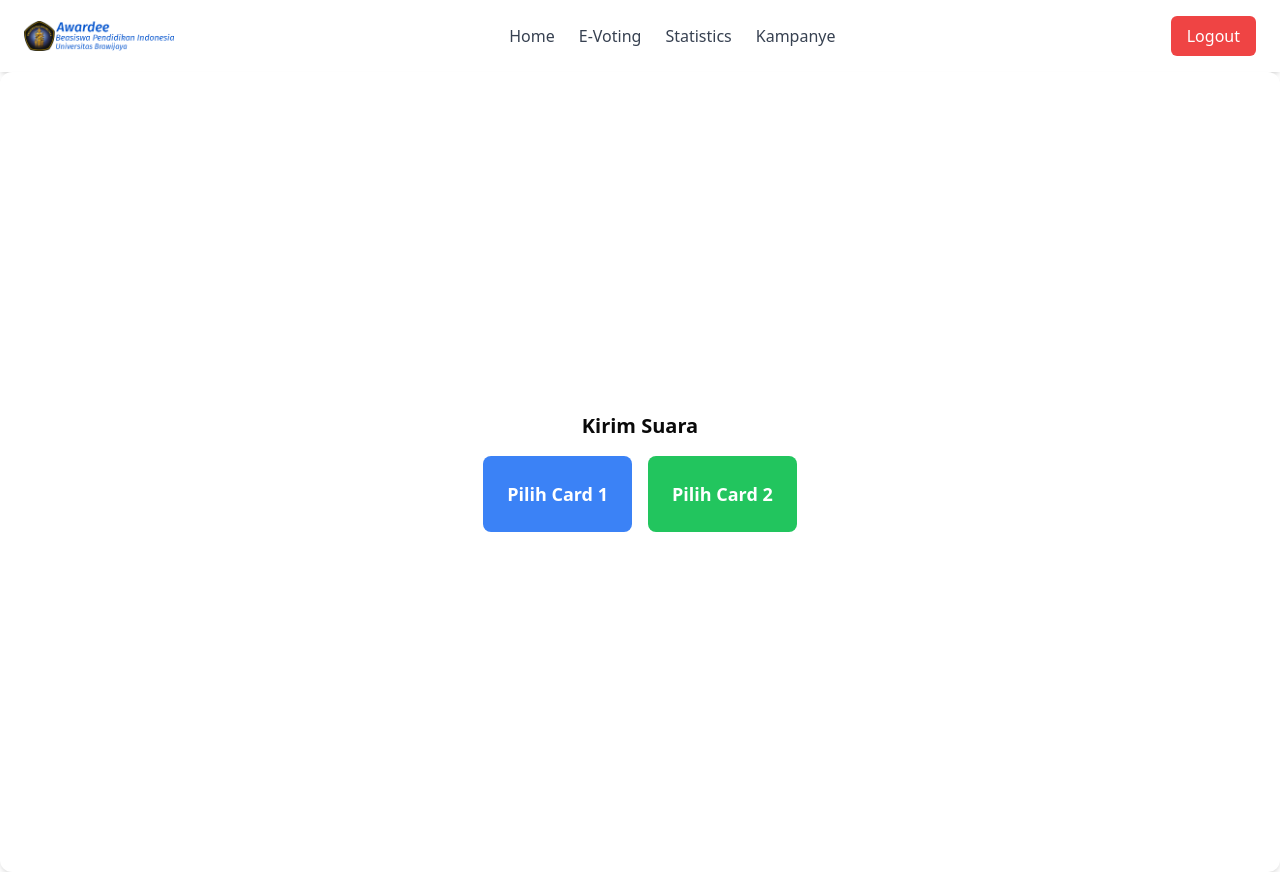
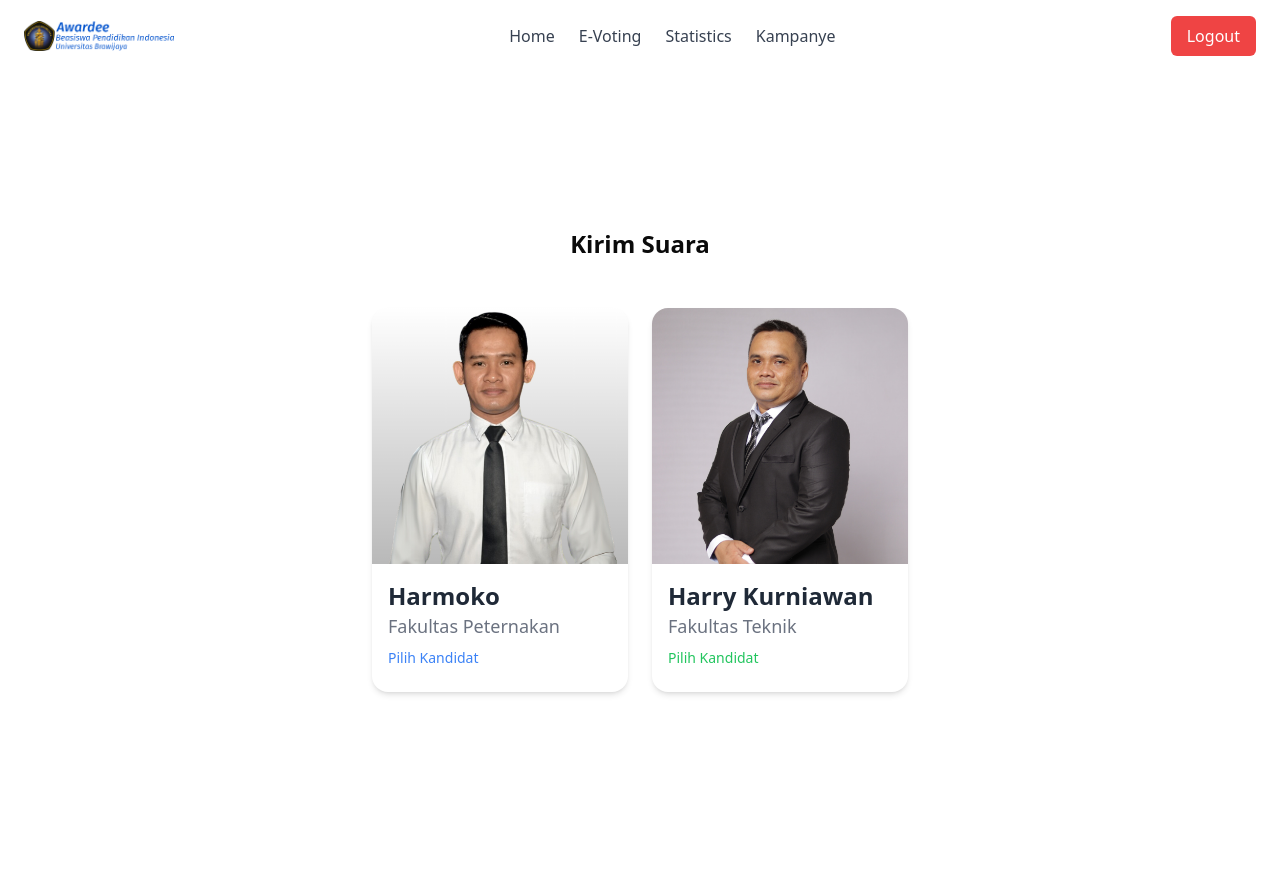
Before and after one commit to azkalbhqi/E-Voting-BPIUB, a Next.js app: page /vote in a window 1280 px wide. Built offline with nearby package versions, Linux system fonts and the light colour scheme; no server answers; the database is empty; sample sign-in values are in the browser's storage.

Commit message:
Commit: Pemilihan sstart

```diff
--- a/package.json
+++ b/package.json
@@ -21,7 +21,7 @@
     "react-dom": "^19.0.0",
     "react-icons": "^5.5.0",
     "recharts": "^2.15.1",
-    "sweetalert2": "^11.17.2",
+    "sweetalert2": "^11.19.1",
     "tailwind-merge": "^3.0.2",
     "tailwindcss-animate": "^1.0.7"
   },
--- a/src/app/dashboard/page.tsx
+++ b/src/app/dashboard/page.tsx
@@ -29,19 +29,19 @@ export default function Home() {
           </div> */}
           <div className="text-center">
             <h1 className="text-5xl font-semibold tracking-tight text-balance text-gray-900 sm:text-7xl">
-              Kampanye Lurah BPI UB 4.0
+              Pemilihan Lurah BPI UB 4.0
             </h1>
             <p className="mt-8 text-lg font-medium text-pretty text-gray-500 sm:text-xl/8">
               Siapkan Regenerasi untuk Majukan Generasi
             </p>
             <div className="mt-10 flex items-center justify-center gap-x-6">
               <Link
-                href="/a"
+                href="/kampanye"
                 className="rounded-md bg-indigo-600 px-3.5 py-2.5 text-sm font-semibold text-white shadow-xs hover:bg-indigo-500 focus-visible:outline-2 focus-visible:outline-offset-2 focus-visible:outline-indigo-600"
               >
                 Lihat Kampanye
               </Link>
-              <Link href="/kampanye" className="text-sm/6 font-semibold text-gray-900">
+              <Link href="/vote" className="text-sm/6 font-semibold text-gray-900">
                 Vote Lurah <span aria-hidden="true">→</span>
               </Link>
             </div>
--- a/src/app/page.tsx
+++ b/src/app/page.tsx
@@ -29,7 +29,7 @@ export default function Home() {
           </div>
           <div className="text-center">
             <h1 className="text-5xl font-semibold tracking-tight text-balance text-gray-900 sm:text-7xl">
-              Kampanye Lurah BPI UB 4.0
+              Pemilihan Lurah BPI UB 4.0
             </h1>
             <p className="mt-8 text-lg font-medium text-pretty text-gray-500 sm:text-xl/8">
               Siapkan Regenerasi untuk Majukan Generasi
--- a/src/app/statistics/page.tsx
+++ b/src/app/statistics/page.tsx
@@ -9,7 +9,7 @@ import { Card, CardContent, CardHeader, CardTitle } from "@/components/ui/card";
 export default function VoteStatistics() {
   const [vote1Count, setVote1Count] = useState(0);
   const [vote2Count, setVote2Count] = useState(0);
-  const [vote3Count, setVote3Count] = useState(0);
+  // const [vote3Count, setVote3Count] = useState(0);
   const maxVotes = 290; // Ubah sesuai kebutuhan
 
   useEffect(() => {
@@ -24,13 +24,13 @@ export default function VoteStatistics() {
           const data = doc.data();
           if (data.vote == 1) countVote1++;
           if (data.vote == 2) countVote2++;
-          if (data.vote == 3) countVote3++;
+          // if (data.vote == 3) countVote3++;
 
         });
 
         setVote1Count(countVote1);
         setVote2Count(countVote2);
-        setVote3Count(countVote3);
+        // setVote3Count(countVote3);
       } catch (error) {
         console.error("Error fetching votes:", error);
       }
@@ -44,7 +44,7 @@ export default function VoteStatistics() {
   const chartData = [
     { name: "Vote 1", value: vote1Count },
     { name: "Vote 2", value: vote2Count },
-    { name: "Vote 3", value: vote3Count },
+    // { name: "Vote 3", value: vote3Count },
   ];
 
   return (
--- a/src/app/util/Navbar/index.tsx
+++ b/src/app/util/Navbar/index.tsx
@@ -39,10 +39,10 @@ const Navbar = () => {
             <Link href="/" className="text-gray-700 hover:text-blue-500">Home</Link>
           </li>
           <li>
-            <Link href="/a" className="text-gray-700 hover:text-blue-500">E-Voting</Link>
+            <Link href="/vote" className="text-gray-700 hover:text-blue-500">E-Voting</Link>
           </li>
           <li>
-            <Link href="/a" className="text-gray-700 hover:text-blue-500">Statistics</Link>
+            <Link href="/statistics" className="text-gray-700 hover:text-blue-500">Statistics</Link>
           </li>
           {/* <li>
             <Link href="/daftar-lurah" className="text-gray-700 hover:text-blue-500">Daftar Lurah</Link>
--- a/src/app/vote/page.tsx
+++ b/src/app/vote/page.tsx
@@ -5,19 +5,22 @@ import { useRouter } from 'next/navigation';
 import { doc, getDoc, setDoc } from 'firebase/firestore';
 import { db, auth } from '../../lib/firebase';
 import { onAuthStateChanged, User } from 'firebase/auth';
+import Image from 'next/image';
+import Swal from 'sweetalert2';
+
 
 export default function VotePage() {
   const router = useRouter();
   const [message, setMessage] = useState('');
   const [user, setUser] = useState<User | null>(null);
   const [hasVoted, setHasVoted] = useState(false);
+  const [namaCalonDipilih, setNamaCalonDipilih] = useState('');
 
   useEffect(() => {
     const unsubscribe = onAuthStateChanged(auth, async (currentUser) => {
       if (currentUser) {
         setUser(currentUser);
 
-        // Cek apakah user sudah memberikan suara
         const voteRef = doc(db, 'vote1', currentUser.uid);
         const voteSnap = await getDoc(voteRef);
 
@@ -33,54 +36,115 @@ export default function VotePage() {
     return () => unsubscribe();
   }, [router]);
 
-  const handleVote = async (vote: string) => {
+  const handleVote = async (vote: string, candidateName: string) => {
     if (!user) return setMessage('❌ Anda harus login terlebih dahulu.');
     if (hasVoted) return setMessage('❌ Anda sudah memberikan suara.');
 
+    const result = await Swal.fire({
+      title: `Yakin memilih ${candidateName}?`,
+      text: "Pilihan tidak bisa diubah setelah dikirim.",
+      icon: 'question',
+      showCancelButton: true,
+      confirmButtonColor: '#3085d6',
+      cancelButtonColor: '#d33',
+      confirmButtonText: 'Ya, pilih!',
+      cancelButtonText: 'Batal',
+    });
+
+    if (!result.isConfirmed) return;
+
     try {
-      // Simpan data voting dengan UID sebagai document ID
       await setDoc(doc(db, 'vote1', user.uid), {
         userId: user.uid,
-        vote, // Menyimpan pilihan (1 atau 2)
+        vote,
         timestamp: new Date(),
       });
-
+      setNamaCalonDipilih(candidateName);
+      await Swal.fire('Terkirim!', 'Pilihan Anda sudah dicatat.', 'success');
+      setHasVoted(true);
       setMessage('✅ Data berhasil dikirim!');
-      setHasVoted(true);
     } catch (error) {
-      setMessage(`❌ Error: ${(error as Error).message}`);
+      Swal.fire('Gagal!', `Terjadi kesalahan: ${(error as Error).message}`, 'error');
     }
   };
 
+
+
   return (
-    <div className="flex flex-col h-screen items-center justify-center p-6 bg-white rounded-xl shadow-md space-y-4">
-      <h2 className="text-xl font-bold">Kirim Suara</h2>
+    <div className="flex flex-col min-h-screen items-center justify-center p-6 bg-white space-y-6">
+      <h2 className="text-2xl font-bold text-center">Kirim Suara</h2>
+
       {user ? (
         hasVoted ? (
-          <h1 className="text-green-500 font-semibold">✅ Kamu sudah memilih, terima kasih!</h1>
+          <div className="text-center space-y-4 animate-fade-in">
+            <div className="text-5xl">✅</div>
+            <h2 className="text-2xl font-bold text-green-600">Terima kasih telah memilih!</h2>
+            <p className="text-gray-600 text-lg">Suaramu telah tercatat dan berarti.</p>
+
+            <div className="mt-6">
+              <span className="inline-block bg-green-100 text-green-800 px-4 py-2 rounded-full text-sm font-medium">
+                Kamu memilih: <strong>{namaCalonDipilih}</strong>
+              </span>
+            </div>
+          </div>
         ) : (
-          <div className="grid grid-cols-2 gap-4">
-            {/* Card 1 */}
-            <div
-              onClick={() => handleVote('1')}
-              className="cursor-pointer p-6 bg-blue-500 text-white rounded-lg text-center hover:bg-blue-600 transition"
-            >
-              <h3 className="text-lg font-bold">Pilih Card 1</h3>
+          <div className="flex flex-col md:flex-row gap-6 py-6 flex-wrap justify-center">
+            {/* Paslon 1 */}
+            <div onClick={() => handleVote('1', 'Harmoko')} className="group cursor-pointer">
+              <div className="bg-white shadow-md hover:shadow-xl transition-shadow rounded-2xl overflow-hidden w-64">
+                <div className="relative w-full h-64">
+                  <Image src="/assets/1.png" alt="Paslon 1" fill className="object-cover" />
+                  <div className="absolute inset-0 bg-black/40 opacity-0 group-hover:opacity-100 transition-opacity flex flex-col items-center justify-center text-white text-center p-4">
+                    <h2 className="text-xl font-bold">Harmoko</h2>
+                    <p className="text-sm mt-1">Fakultas Peternakan</p>
+                  </div>
+                </div>
+                <div className="p-4">
+                  <h3 className="text-2xl font-semibold text-gray-800 group-hover:text-blue-600 transition-colors">
+                    Harmoko
+                  </h3>
+                  <p className="text-lg text-gray-500">Fakultas Peternakan</p>
+                  <div className="flex items-center justify-between">
+                    <p className="text-sm py-2 text-blue-500 group-hover:text-base transition-all">
+                      Pilih Kandidat
+                    </p>
+                    <p className="text-2xl hidden group-hover:flex transition-all">🗳️</p>
+                  </div>
+                </div>
+              </div>
             </div>
 
-            {/* Card 2 */}
-            <div
-              onClick={() => handleVote('2')}
-              className="cursor-pointer p-6 bg-green-500 text-white rounded-lg text-center hover:bg-green-600 transition"
-            >
-              <h3 className="text-lg font-bold">Pilih Card 2</h3>
+            {/* Paslon 2 */}
+            <div onClick={() => handleVote('2', 'Harry Kurniawan')} className="group cursor-pointer">
+              <div className="bg-white shadow-md hover:shadow-xl transition-shadow rounded-2xl overflow-hidden w-64">
+                <div className="relative w-full h-64">
+                  <Image src="/assets/2.png" alt="Paslon 2" fill className="object-cover" />
+                  <div className="absolute inset-0 bg-black/40 opacity-0 group-hover:opacity-100 transition-opacity flex flex-col items-center justify-center text-white text-center p-4">
+                    <h2 className="text-xl font-bold">Harry Kurniawan</h2>
+                    <p className="text-sm mt-1">Fakultas Teknik</p>
+                  </div>
+                </div>
+                <div className="p-4">
+                  <h3 className="text-2xl font-semibold text-gray-800 group-hover:text-green-600 transition-colors">
+                    Harry Kurniawan
+                  </h3>
+                  <p className="text-lg text-gray-500">Fakultas Teknik</p>
+                  <div className="flex items-center justify-between">
+                    <p className="text-sm py-2 text-green-500 group-hover:text-base transition-all">
+                      Pilih Kandidat
+                    </p>
+                    <p className="text-2xl hidden group-hover:flex transition-all">🗳️</p>
+                  </div>
+                </div>
+              </div>
             </div>
           </div>
         )
       ) : (
-        <p className="text-red-500">❌ Anda harus login terlebih dahulu.</p>
+        <p className="text-red-500 text-center">❌ Anda harus login terlebih dahulu.</p>
       )}
-      {message && <p className="text-green-500">{message}</p>}
+
+      {message && <p className="text-green-500 text-center">{message}</p>}
     </div>
   );
 }
```
Also changed, not shown: 1 other file (tests, documents, lock files or other folders).
